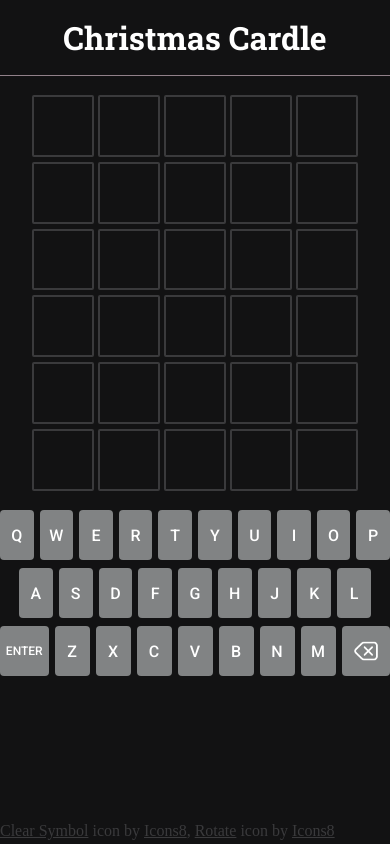
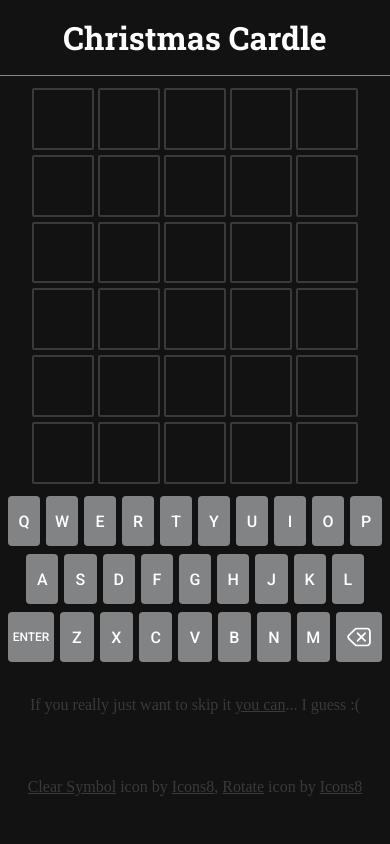
Before and after one commit to CalvinWallis/christmas-card-2022, an Angular app in the folder christmas-card-2022/: page / in a window 390 px wide. Built offline with nearby package versions, Linux system fonts and the light colour scheme; a web font is replaced by a local one.

Commit message:
some mobile styling

```diff
--- a/christmas-card-2022/src/app/app.component.scss
+++ b/christmas-card-2022/src/app/app.component.scss
@@ -20,6 +20,16 @@
 .footer,
 .footer a {
   text-align: center;
-  // text-decoration: none;
   color: var(--color-border);
 }
+
+@media (max-width: 425px) {
+  :host {
+    position: unset;
+  }
+
+  .footer {
+    margin-top: 4rem;
+    position: unset;
+  }
+}
--- a/christmas-card-2022/src/app/components/keyboard/keyboard.component.scss
+++ b/christmas-card-2022/src/app/components/keyboard/keyboard.component.scss
@@ -16,3 +16,10 @@
 .spacer {
   flex: .5;
 }
+
+
+@media (max-width: 425px) {
+  :host{
+    padding: 0 .5rem;
+  }
+}
--- a/christmas-card-2022/src/app/pages/home/home.component.html
+++ b/christmas-card-2022/src/app/pages/home/home.component.html
@@ -13,3 +13,4 @@
     <button class="button" (click)="continue()">Continue to Card</button>
 </div>
 <app-keyboard (keyPressed)="keyPress($event)"></app-keyboard>
+<p class="skip">If you really just want to skip it <a routerLink="card">you can</a>... I guess :(</p>
--- a/christmas-card-2022/src/app/pages/home/home.component.scss
+++ b/christmas-card-2022/src/app/pages/home/home.component.scss
@@ -45,6 +45,7 @@
 }
 
 .button {
+    align-items: center;
     background: var(--color-game-correct);
     border: 2px solid var(--color-game-correct);
     border-radius: 4px;
@@ -75,3 +76,11 @@
     width: 1rem;
 
 }
+
+.skip {
+    color: var(--color-border);
+}
+
+.skip a {
+    color: var(--color-border);
+}
--- a/christmas-card-2022/src/app/pages/home/home.component.ts
+++ b/christmas-card-2022/src/app/pages/home/home.component.ts
@@ -22,7 +22,6 @@ export class HomeComponent implements OnInit {
   }
 
   keyPress(key: string | undefined){
-    //TODO: Game logic here
     const guessStarted = this.game.guessedWord$.getValue().length > 0;
     if (key?.toLowerCase() === 'backspace'){
       if(guessStarted){
--- a/christmas-card-2022/src/styles.scss
+++ b/christmas-card-2022/src/styles.scss
@@ -2,10 +2,19 @@
 /* apply a natural box layout model to all elements, but allowing components to change */
 html {
   box-sizing: border-box;
+  height: 100%;
 }
 
 *,
 *:before,
 *:after {
   box-sizing: border-box;
+  margin: 0;
 }
+
+body {
+  background: #121213;
+  height: 100%;
+  margin: 0;
+  padding: 0;
+}
```
